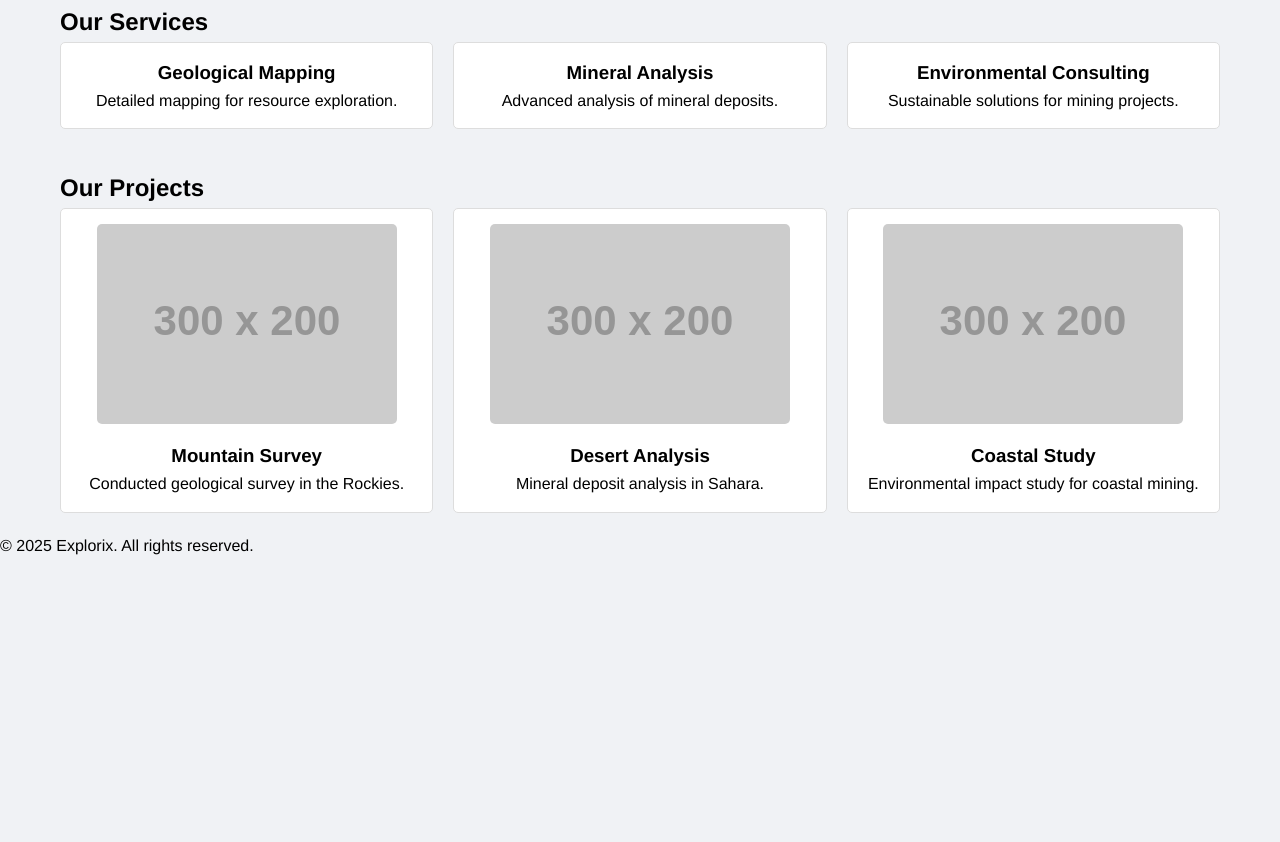
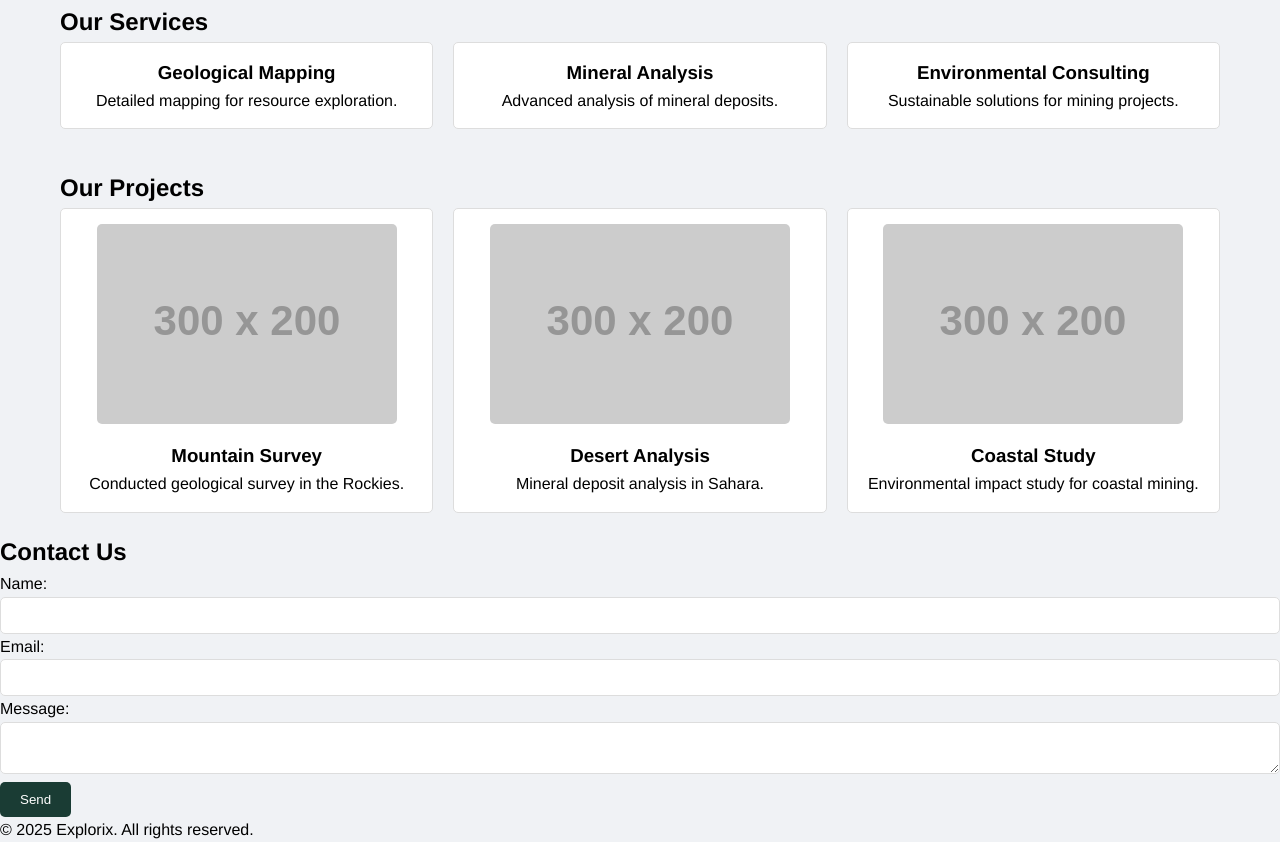
Before and after one commit to akinniyioluwaseun/web-dev-portfolio, a plain HTML site: page WEEK 3/index.html in a window 1280 px wide. Shown: the part 263-1105 px from the top of the page. Before the commit the page ends 821 px from the top, so only its background shows below. Drawn offline with Linux system fonts and the light colour scheme; placeholder pictures from the web are drawn by us.

Commit message:
Add contact form with CSS Grid

```diff
--- a/WEEK 3/index.html
+++ b/WEEK 3/index.html
@@ -95,6 +95,31 @@
                 </div>
             </div>
         </section>
+        <section id="contact">
+            <!-- Section for contact form -->
+            <h2>Contact Us</h2>
+            <!-- Subheading for contact section -->
+            <form aria-label="Contact form">
+                <!-- Form with aria-label for accessibility -->
+                <div class="form-grid">
+                    <!-- Grid container for form fields -->
+                    <label for="name">Name:</label>
+                    <!-- Label for name input -->
+                    <input type="text" id="name" name="name" required>
+                    <!-- Text input for name -->
+                    <label for="email">Email:</label>
+                    <!-- Label for email input -->
+                    <input type="email" id="email" name="email" required>
+                    <!-- Email input -->
+                    <label for="message">Message:</label>
+                    <!-- Label for message textarea -->
+                    <textarea id="message" name="message" required></textarea>
+                    <!-- Textarea for message -->
+                    <button type="submit">Send</button>
+                    <!-- Submit button -->
+                </div>
+            </form>
+        </section>
     </main>
     <footer>
         <!-- Semantic footer for bottom content -->
--- a/WEEK 3/styles.css
+++ b/WEEK 3/styles.css
@@ -106,3 +106,32 @@ nav ul li a:hover {
     border-radius: 5px; /* Rounded corners */
     margin-bottom: 10px; /* Space below image */
 }
+
+* Style form labels */
+label {
+    font-weight: bold; /* Bold labels for clarity */
+}
+
+/* Style form inputs and textarea */
+input, textarea {
+    width: 100%; /* Full width for inputs */
+    padding: 10px; /* Space inside inputs */
+    border: 1px solid #ddd; /* Light border */
+    border-radius: 5px; /* Rounded corners */
+}
+
+/* Style the submit button */
+button {
+    grid-column: 2 / 3; /* Place button in second column */
+    background-color: #1a3c34; /* Dark green background */
+    color: white; /* White text */
+    padding: 10px 20px; /* Clickable area */
+    border: none; /* Remove default border */
+    border-radius: 5px; /* Rounded corners */
+    cursor: pointer; /* Pointer cursor */
+}
+
+/* Hover effect for button */
+button:hover {
+    background-color: #2e5b4f; /* Lighter green on hover */
+}
```
